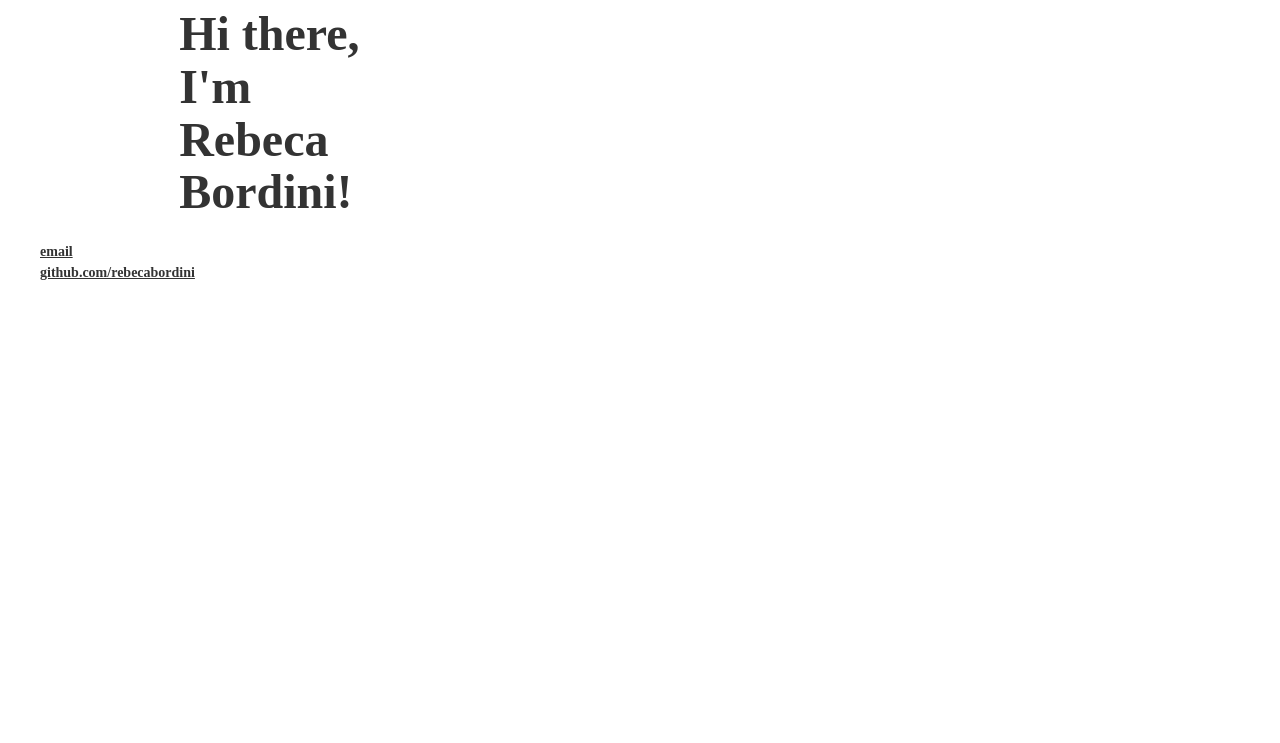
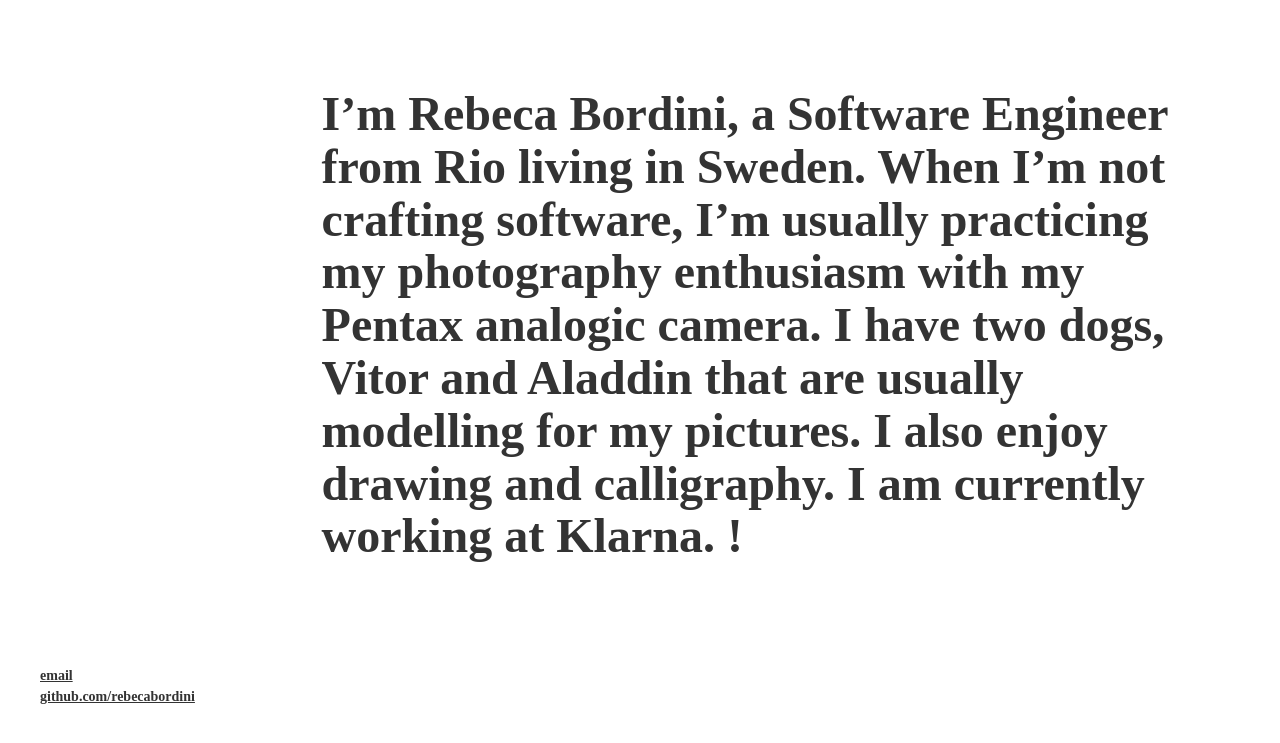
Before and after one commit to rebecabordini/rebecabordini.github.io, a Jekyll site: the page built from index.html, in a window 1280 px wide. Shown: the top 743 px of the page. Built offline with Jekyll 4.4.1, drawn with Linux system fonts in a browser that asks for light colours; some web fonts are replaced.

Commit message:
Change description

```diff
--- /dev/null
+++ b/Gemfile
@@ -0,0 +1,3 @@
+source "https://rubygems.org"
+
+gem "github-pages", group: :jekyll_plugins
--- a/_layouts/default.html
+++ b/_layouts/default.html
@@ -16,7 +16,7 @@
                 <li><a href="/blog">Blog</a></li>
             </ul>
         </nav> -->
-        <div class="container">
+        <div class="main-grid">
 
         {{ content }}
 
--- a/css/main.css
+++ b/css/main.css
@@ -43,3 +43,21 @@
   font-weight: bold;
   font-size: 14px;
 }
+
+.main-grid {
+  margin: 0 auto;
+  max-width: 1200px;
+  width: 100%;
+}
+
+@media screen and (min-width: 920px) {
+  .main-grid {
+    padding: 88px 16.66%;
+  }
+}
+
+@media screen and (min-width: 640px) {
+  .main-grid {
+    padding: 80px 12%;
+  }
+}
--- a/index.html
+++ b/index.html
@@ -2,8 +2,17 @@
 layout: default
 title: Rebeca Bordini
 ---
-<div class="row">
-	<div class="col-3">
-		<h1>Hi there, I'm Rebeca Bordini!</h1>
+<div class="container">
+	<div class="row">
+		<div class="col-12">
+			<article class="about">
+				<h1>I’m Rebeca Bordini, a Software Engineer from Rio living in Sweden. When I’m not crafting software, I’m
+					usually practicing my photography enthusiasm with my Pentax analogic camera. I have two dogs, Vitor and
+					Aladdin that are usually modelling for my pictures. I also enjoy drawing and calligraphy.
+
+					I am currently working at Klarna.
+					!</h1>
+			</article>
+		</div>
 	</div>
 </div>
```
